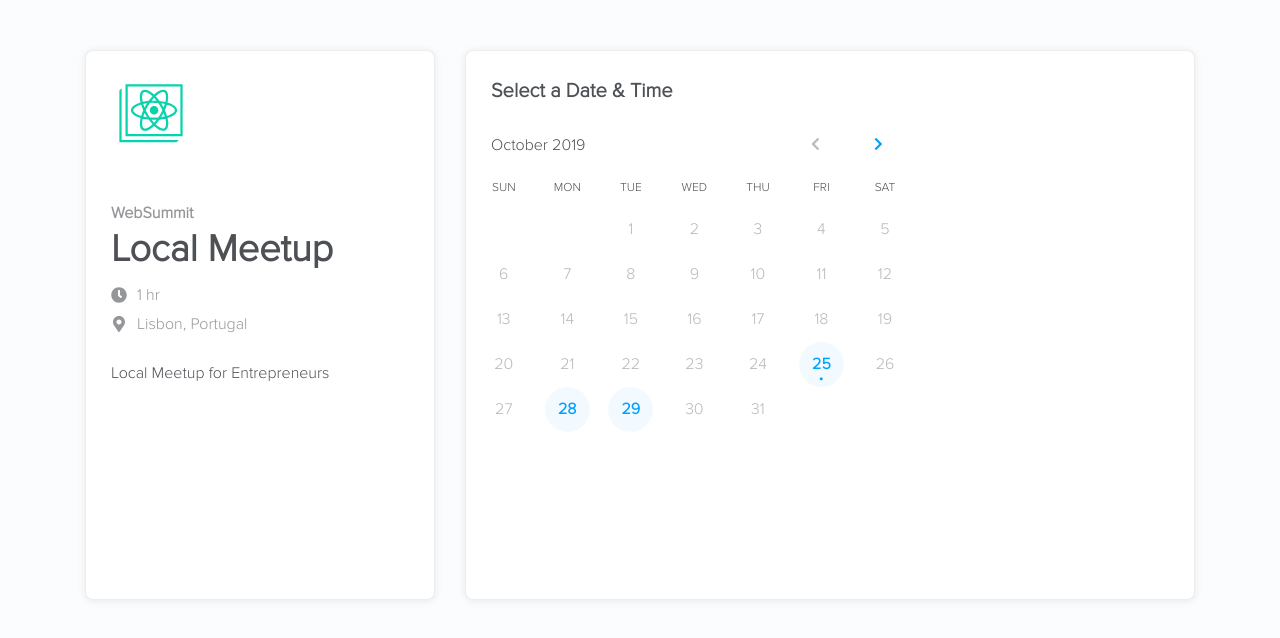
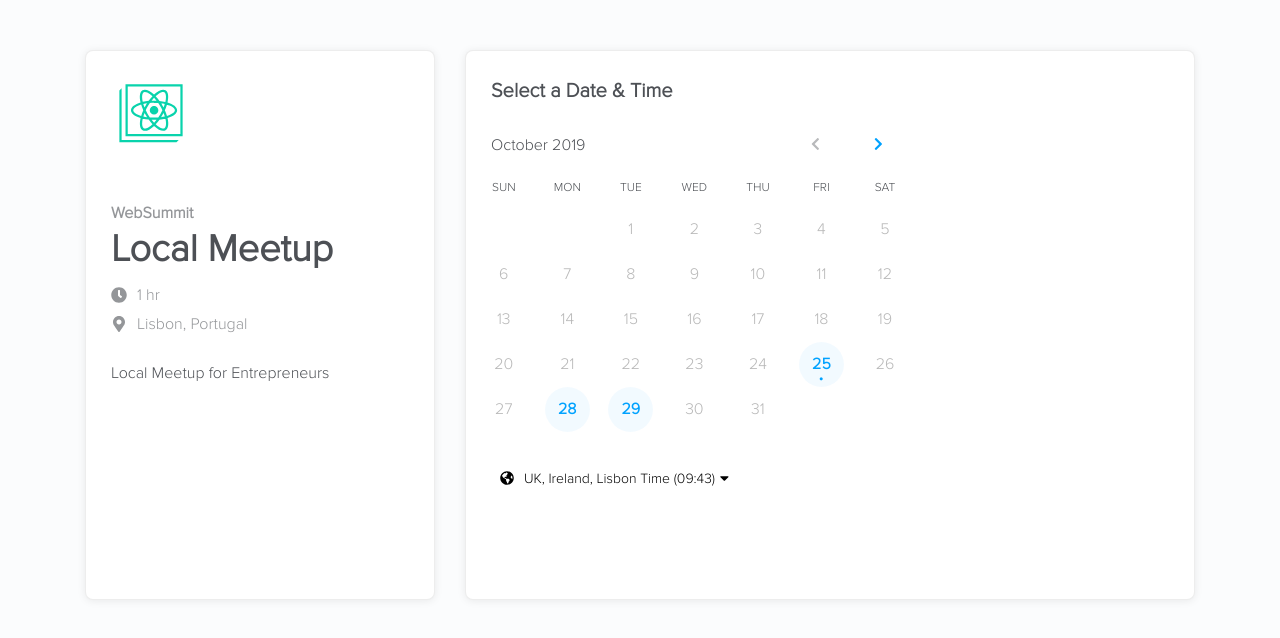
Before and after one commit to dnsys/test-react, a React app: page /form in a window 1280 px wide. Shown: the top 638 px of the page. Built offline with nearby package versions, Linux system fonts and the light colour scheme.

Commit message:
feat: timezone button

```diff
--- a/src/components/DatePicker/DatePicker.js
+++ b/src/components/DatePicker/DatePicker.js
@@ -1,6 +1,6 @@
 import React, {Component} from 'react';
-import { FontAwesomeIcon } from '@fortawesome/react-fontawesome'
-import { faChevronLeft, faChevronRight } from '@fortawesome/free-solid-svg-icons'
+import { FontAwesomeIcon } from '@fortawesome/react-fontawesome';
+import { faChevronLeft, faChevronRight, faGlobeAmericas, faCaretDown } from '@fortawesome/free-solid-svg-icons';
 
 class DatePicker extends Component{
     constructor(props) {
@@ -196,6 +196,17 @@ class DatePicker extends Component{
                         </div>
                     </div>
                 </div>
+                <div className="date-picker__timezone">
+                    <button className="date-picker__timezone-btn">
+                        <span className="date-picker__timezone-btn-icon">
+                            <FontAwesomeIcon icon={faGlobeAmericas} />
+                        </span>
+                        UK, Ireland, Lisbon Time (09:43)
+                        <span className="date-picker__timezone-btn-caret">
+                            <FontAwesomeIcon icon={faCaretDown}/>
+                        </span>
+                    </button>
+                </div>
             </div>
         );
     }
--- a/src/components/DatePicker/style.scss
+++ b/src/components/DatePicker/style.scss
@@ -138,4 +138,38 @@
             color: rgba($abbey, .4);
         }
     }
+
+    &__timezone {
+        margin-top: 30px;
+    }
+
+    &__timezone-btn {
+        @include font-size(14);
+        border: 0;
+        background: none;
+        display: flex;
+        align-items: center;
+        padding: 9px;
+        border-radius: 18px;
+        font-weight: 400;
+        line-height: 14px;
+        transition: all .3s;
+
+        &:hover {
+            background: rgba($abbey, .2);
+        }
+
+        &:focus,
+        &:active {
+            outline: none;
+        }
+    }
+
+    &__timezone-btn-icon {
+        margin-right: 10px;
+    }
+
+    &__timezone-btn-caret {
+        margin-left: 5px;
+    }
 }
```
